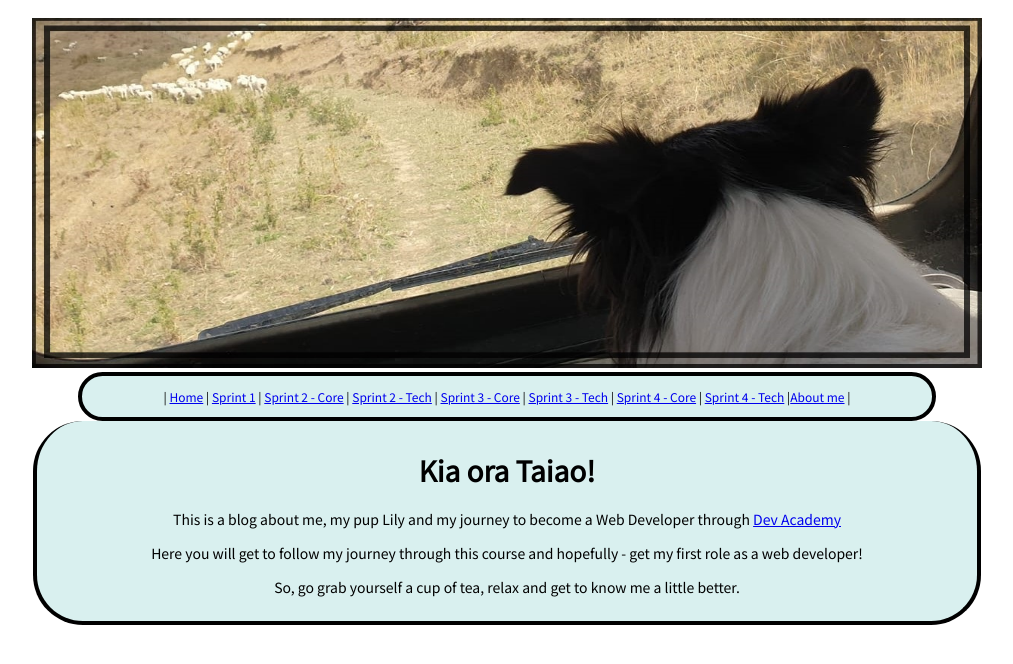
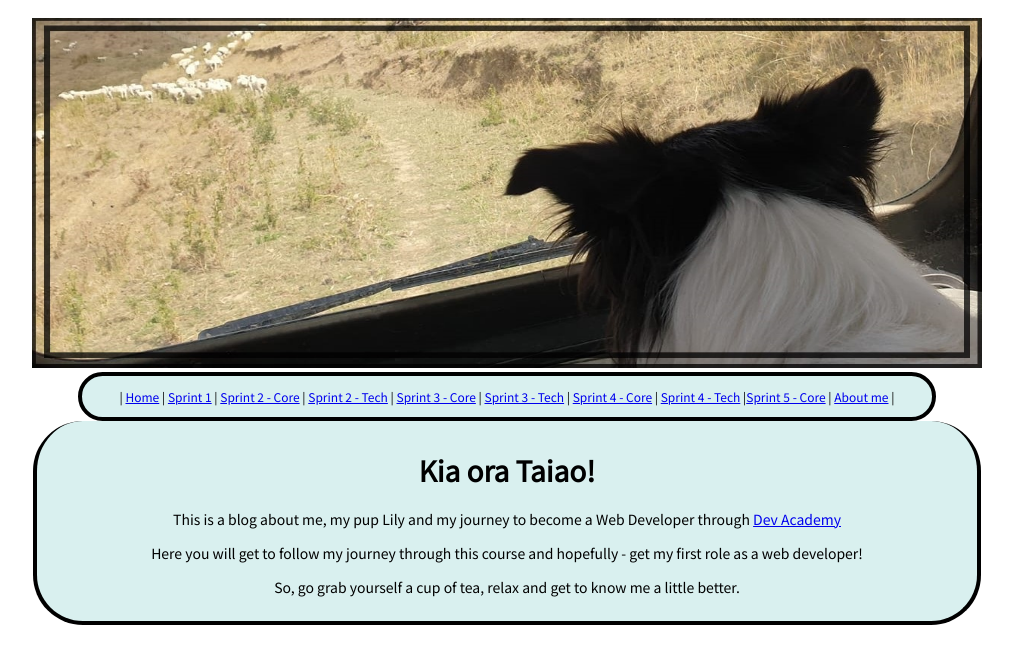
Before and after one commit to RikkeSimone/RikkeSimone..github.io, a plain HTML site: page index.html in a window 1280 px wide. Shown: the whole page, without its empty margins (133-1146 px from the left). Drawn offline with Linux system fonts and the light colour scheme.

Commit message:
sprint 5 update

```diff
--- a/index.html
+++ b/index.html
@@ -16,9 +16,9 @@
 <br>
 
 <div class=menu>
-  <p> | <a href=/index.html>Home</a> | <a href=blog/sprint1-cultural.html>Sprint 1</a> | <a href=blog/sprint2-cultural.html>Sprint 2 - Core</a> | <a href="blog/sprint2-technical.html">Sprint 2 - Tech</a> |
-    <a href="blog/sprint3-cultural.html">Sprint 3 - Core</a> | <a href="blog/sprint3-technical.html">Sprint 3 - Tech</a> | <a href="blog/sprint4-cultural.html">Sprint 4 - Core</a>
-    | <a href="blog/sprint4-technical.html">Sprint 4 - Tech</a> |<a href=blog/about-me.html>About me</a> | </p>
+  <p> | <a href=../index.html>Home</a> | <a href=sprint1-cultural.html>Sprint 1</a> | <a href=sprint2-cultural.html>Sprint 2 - Core</a> | <a href="sprint2-technical.html">Sprint 2 - Tech</a> |
+    <a href="sprint3-cultural.html">Sprint 3 - Core</a> | <a href="sprint3-technical.html">Sprint 3 - Tech</a> | <a href="sprint4-cultural.html">Sprint 4 - Core</a>
+    | <a href="sprint4-technical.html">Sprint 4 - Tech</a> |<a href="sprint5-cultural.html">Sprint 5 - Core</a> | <a href=about-me.html>About me</a> | </p>
   </div>
 
 
```
